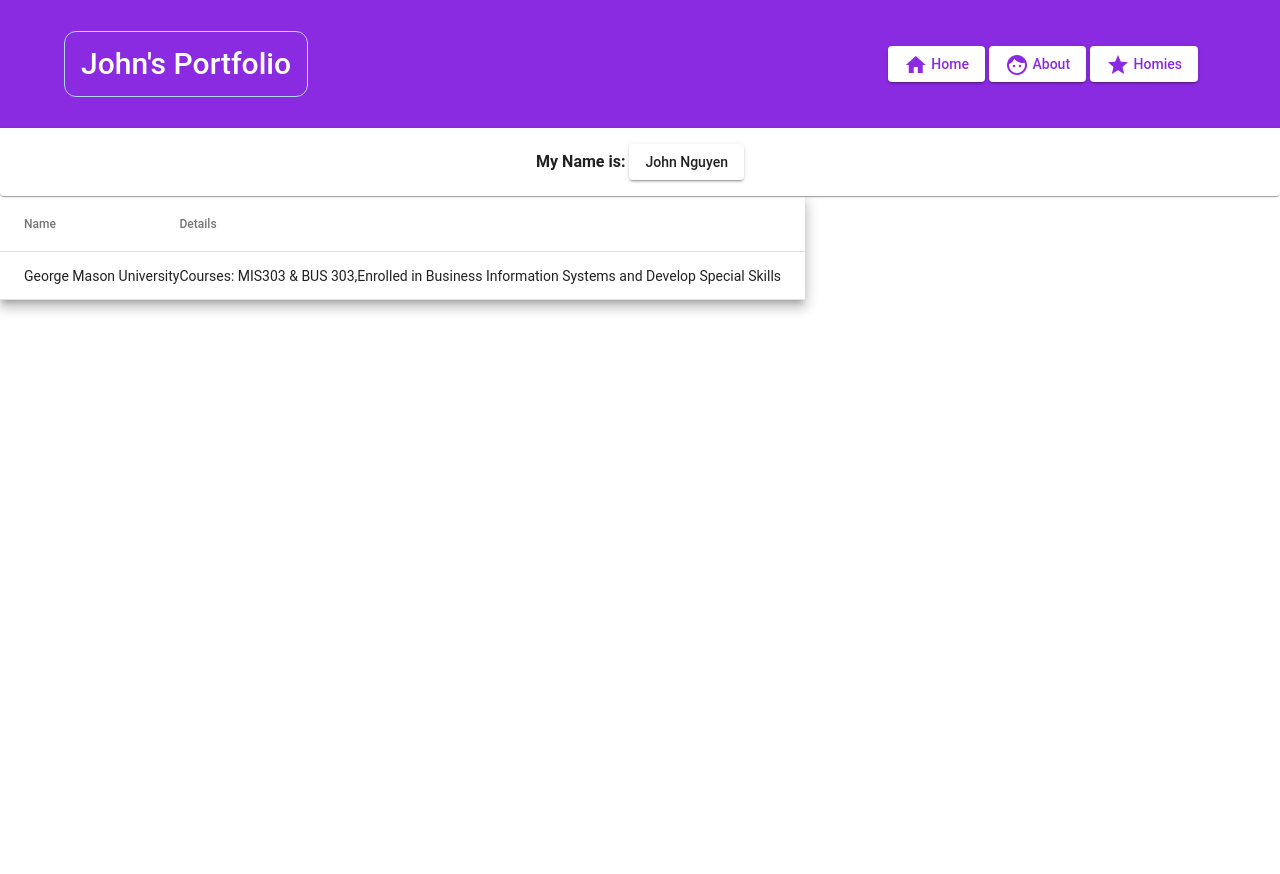
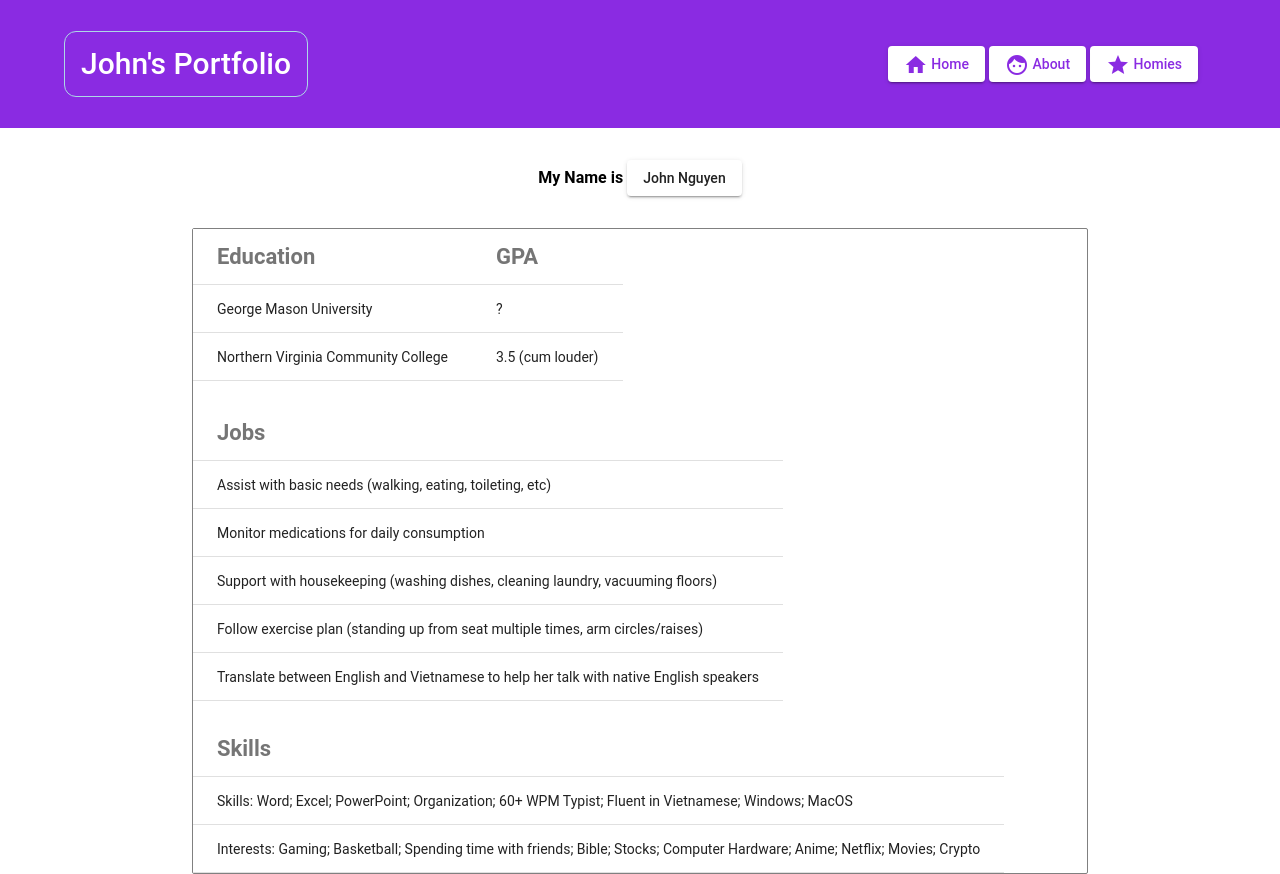
Before and after one commit to khoatrann/Johns-Portfolio, an Angular app: page /AboutMe in a window 1280 px wide. Before the commit the page ends 800 px from the top, so only its background shows below. Built offline with nearby package versions, Linux system fonts and the light colour scheme.

Commit message:
major update add resume

```diff
--- a/src/app/About-Me/about-me.component.html
+++ b/src/app/About-Me/about-me.component.html
@@ -1,20 +1,51 @@
 <div>
-    <div [ngStyle]="{'text-align':'center'}">
-        <mat-card><b>My Name is: <button mat-raised-button (click)="openDialog()">John Nguyen</button></b></mat-card>
+    <div [ngStyle]="{'text-align':'center', 'margin': '2rem'}">
+        <b>My Name is <button mat-raised-button (click)="openDialog()">John Nguyen</button></b>
     </div>
-    <div>
-        <table mat-table [dataSource]="dataSource" class="mat-elevation-z8">
-            <ng-container matColumnDef="name">
-                <th mat-header-cell *matHeaderCellDef> Name </th>
-                <td mat-cell *matCellDef="let element"> {{element.name}} </td>
-            </ng-container>
-
-            <ng-container matColumnDef="details">
-                <th mat-header-cell *matHeaderCellDef> Details </th>
-                <td mat-cell *matCellDef="let element"> {{element.details}} </td>
-            </ng-container>
-            <tr mat-header-row *matHeaderRowDef="displayedColumns"></tr>
-            <tr mat-row *matRowDef="let row; columns: displayedColumns;"></tr>
-        </table>
+    <div [ngStyle]="{'margin-left': '15%', 'margin-right': '15%', 'border': '1px solid grey', 'border-radius': '2px'}">
+        <div [ngStyle]="{'display':'inline-block'}">
+            <table mat-table [dataSource]="educationDataSource" class="">
+                <ng-container matColumnDef="value">
+                    <th [ngStyle]="{'font-weight':'bold', 'font-size':'22px'}" mat-header-cell *matHeaderCellDef>
+                        Education </th>
+                    <td mat-cell *matCellDef="let element"> {{element.value}} </td>
+                </ng-container>
+                <tr mat-header-row *matHeaderRowDef="educationDisplayedColumns"></tr>
+                <tr mat-row *matRowDef="let row; columns: educationDisplayedColumns;"></tr>
+            </table>
+        </div>
+        <div [ngStyle]="{'display':'inline-block'}">
+            <table mat-table [dataSource]="gpaDataSource" class="">
+                <ng-container matColumnDef="value">
+                    <th [ngStyle]="{'font-weight':'bold', 'font-size':'22px'}" mat-header-cell *matHeaderCellDef> GPA
+                    </th>
+                    <td mat-cell *matCellDef="let element"> {{element.value}} </td>
+                </ng-container>
+                <tr mat-header-row *matHeaderRowDef="gpaDisplayedColumns"></tr>
+                <tr mat-row *matRowDef="let row; columns: gpaDisplayedColumns;"></tr>
+            </table>
+        </div>
+        <div [ngStyle]="{'display':'block'}">
+            <table [ngStyle]="{'margin-top':'20px'}" mat-table [dataSource]="jobDataSource" class="">
+                <ng-container matColumnDef="value">
+                    <th [ngStyle]="{'font-weight':'bold', 'font-size':'22px'}" mat-header-cell *matHeaderCellDef> Jobs
+                    </th>
+                    <td mat-cell *matCellDef="let element"> {{element.value}} </td>
+                </ng-container>
+                <tr mat-header-row *matHeaderRowDef="jobDisplayedColumns"></tr>
+                <tr mat-row *matRowDef="let row; columns: jobDisplayedColumns;"></tr>
+            </table>
+        </div>
+        <div [ngStyle]="{'display':'block'}">
+            <table [ngStyle]="{'margin-top':'20px'}" mat-table [dataSource]="skillsDataSource" class="">
+                <ng-container matColumnDef="value">
+                    <th [ngStyle]="{'font-weight':'bold', 'font-size':'22px'}" mat-header-cell *matHeaderCellDef> Skills
+                    </th>
+                    <td mat-cell *matCellDef="let element"> {{element.value}} </td>
+                </ng-container>
+                <tr mat-header-row *matHeaderRowDef="skillsDisplayedColumns"></tr>
+                <tr mat-row *matRowDef="let row; columns: skillsDisplayedColumns;"></tr>
+            </table>
+        </div>
     </div>
 </div>
--- a/src/app/About-Me/about-me.component.ts
+++ b/src/app/About-Me/about-me.component.ts
@@ -6,8 +6,7 @@ import { MatTableDataSource } from '@angular/material/table';
 
 
 export interface attributes {
-    name: string;
-    details: string[];
+    value: string;
 }
 
 @Component({
@@ -18,11 +17,58 @@ export interface attributes {
 
 
 export class AboutMeComponent {
-    displayedColumns: string[] = ['name', 'details'];
-    DATA: attributes[] = [
-        { name: 'George Mason University', details: ['Courses: MIS303 & BUS 303', 'Enrolled in Business Information Systems and Develop Special Skills'] }
+    educationDisplayedColumns: string[] = ['value'];
+    educationObject: attributes[] = [
+        {
+            value: 'George Mason University'
+        },
+        {
+            value: 'Northern Virginia Community College'
+        }
     ];
-    dataSource = new MatTableDataSource(this.DATA);
+    educationDataSource = new MatTableDataSource(this.educationObject);
+
+    gpaDisplayedColumns: string[] = ['value'];
+    gpaObject: attributes[] = [
+        {
+            value: '?'
+        },
+        {
+            value: '3.5 (cum louder)'
+        }
+    ];
+    gpaDataSource = new MatTableDataSource(this.gpaObject);
+
+    jobDisplayedColumns: string[] = ['value'];
+    jobObject: attributes[] = [
+        {
+            value: 'Assist with basic needs (walking, eating, toileting, etc)'
+        },
+        {
+            value: 'Monitor medications for daily consumption'
+        },
+        {
+            value: 'Support with housekeeping (washing dishes, cleaning laundry, vacuuming floors)'
+        },
+        {
+            value: 'Follow exercise plan (standing up from seat multiple times, arm circles/raises)'
+        },
+        {
+            value: 'Translate between English and Vietnamese to help her talk with native English speakers'
+        }
+    ];
+    jobDataSource = new MatTableDataSource(this.jobObject);
+
+    skillsDisplayedColumns: string[] = ['value'];
+    skillsObject: attributes[] = [
+        {
+            value: 'Skills: Word; Excel; PowerPoint; Organization; 60+ WPM Typist; Fluent in Vietnamese; Windows; MacOS'
+        },
+        {
+            value: 'Interests: Gaming; Basketball; Spending time with friends; Bible; Stocks; Computer Hardware; Anime; Netflix; Movies; Crypto'
+        }
+    ];
+    skillsDataSource = new MatTableDataSource(this.skillsObject);
 
 
     constructor(public matDialog: MatDialog) {
--- a/src/app/modal/modal.component.html
+++ b/src/app/modal/modal.component.html
@@ -1,7 +1,7 @@
 <div class="grid-card">
     <img class="fit item-a" src="../../assets/Jon.jpg" alt="Italian Trulli" width="200px" height="auto">
     <div class="item-b">
-        <p>Name: John Nguyen</p>
+        <p><b>Name:</b> John Nguyen</p>
         <p>Age: 17</p>
         <p>Hair: None</p>
         <p>Pubes: Yes</p>
```
